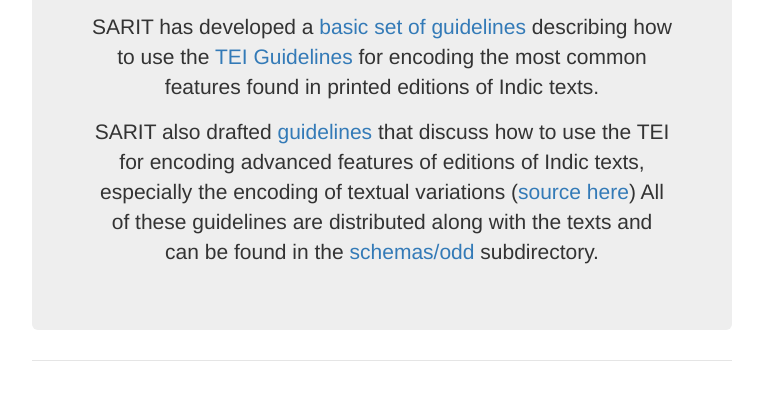
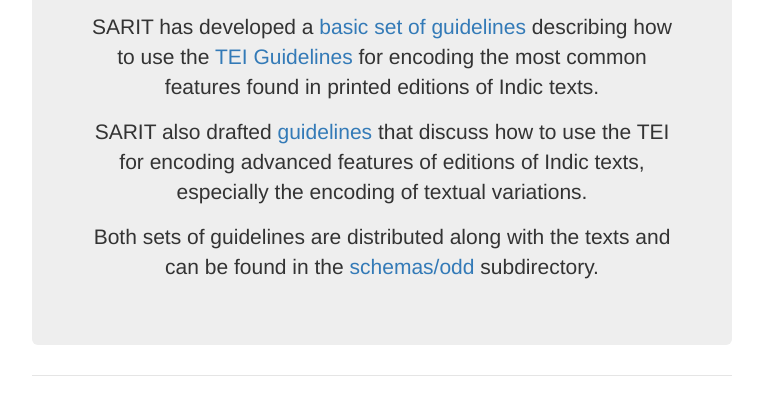
Before and after one commit to sarit/sarit.github.io, a plain HTML site: page index.html in a window 1280 px wide. Shown: the part 317-732 px from the top of the page, without its empty margins (258-1021 px from the left). Drawn offline with nearby package versions, Linux system fonts and the light colour scheme.

Commit message:
fix links

```diff
--- a/index.html
+++ b/index.html
@@ -40,12 +40,10 @@
           <p>SARIT also drafted <a href="docs/sarit-guidelines-full.html">guidelines</a>
           that discuss how to use the TEI for encoding advanced
           features of editions of Indic texts, especially the encoding
-          of textual variations (<a
-          href="https://github.com/sarit/SARIT-corpus/blob/master/schemas/odd/sarit-guidelines-full.xml">source
-          here</a>)
+          of textual variations.</p>
 
-          All of these guidelines are distributed along with the texts and
-          can be found in the <a
+          <p>Both sets of guidelines are distributed along with the
+          texts and can be found in the <a
           href="https://github.com/sarit/SARIT-corpus/tree/master/schemas/odd">schemas/odd</a>
           subdirectory.
         </p>
```
